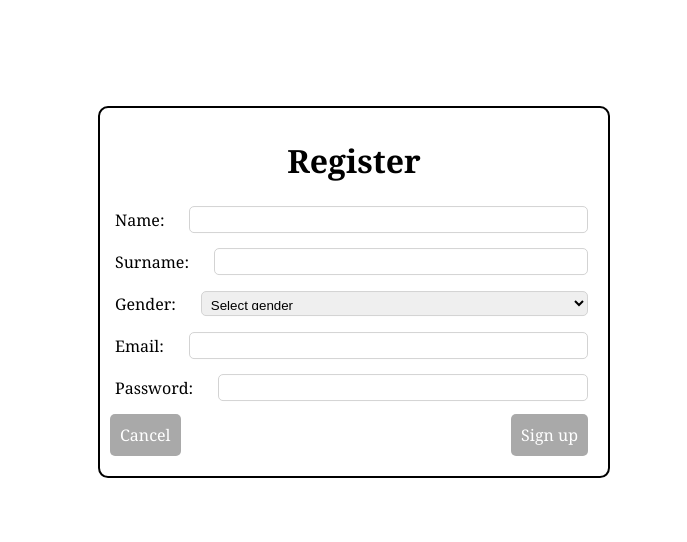
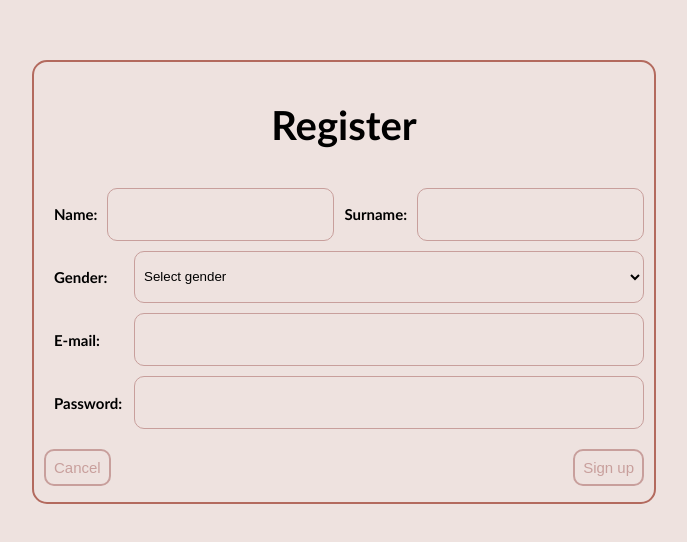
Before and after one commit to DonisPan/VAII-Recipe_Management_System_Website, a plain HTML site: page pages/register.html in a window 1280 px wide. Shown: the part 118-660 px from the top of the page, without its empty margins (296-983 px from the left). Drawn offline with Linux system fonts and the light colour scheme.

Commit message:
Design changes

```diff
--- a/pages/register.html
+++ b/pages/register.html
@@ -2,53 +2,58 @@
 <html lang="en">
 <head>
     <meta charset="UTF-8">
+    <link rel="stylesheet" href="../styles/login.css">
     <link rel="stylesheet" href="../styles/register.css">
     <title>Register...</title>
 </head>
 <body>
-<div class="register_container">
+<div class="login_container">
+    <div class="login_container_box">
         <h1>Register</h1>
-
-    <div class="register_label_combo">
-        <text>Name:</text>
-        <label for="name"></label><input type="email" id="name" name="Email">
     </div>
-
-    <div class="register_label_combo">
-        <text>Surname:</text>
-        <label for="surname"></label><input type="email" id="surname" name="Email">
+    <div class="login_container_box login_container_box2">
+        <label for="name">Name:</label>
+        <input type="text"
+               id="name"
+               name="Name">
+        <label for="surname">Surname:</label>
+        <input type="text"
+               id="surname"
+               name="Surname">
     </div>
-
-    <div class="register_label_combo">
-        <text>Gender:</text>
-        <label for="gender"></label><select name="gender" id="gender">
+    <div class="login_container_box login_container_box2">
+            <label for="gender">Gender:</label><select name="gender" id="gender">
                 <option value="">Select gender</option>
                 <option value="Male">Male</option>
                 <option value="Female">Female</option>
                 <option value="Other">Other</option>
             </select>
     </div>
-
-    <div class="register_label_combo">
-        <text>Email:</text>
-        <label for="email"></label><input type="email" id="email" name="Email">
+    <div class="login_container_box login_container_box2">
+        <label for="email">E-mail:</label>
+        <input type="email"
+               id="email"
+               name="Email">
     </div>
-
-    <div class="register_label_combo">
-        <text>Password:</text>
-        <label for="password"></label><input type="password" id="password" name="Password">
+    <div class="login_container_box login_container_box2">
+        <label for="password">Password:</label>
+        <input type="password"
+               id="password"
+               name="Email">
     </div>
-
-    <div class="register_buttons">
+    <div class="login_container_box login_container_box3">
+        <div>
             <button type="button" onclick="history.back()">Cancel</button>
+        </div>
+        <div>
             <button type="button" onclick="register()">Sign up</button>
         </div>
-
+    </div>
 </div>
 <script>
     function register() {
         // Do register operations
-        window.location.href = 'recipe_list.html'
+        window.location.href = '../index.html'
     }
 </script>
 </body>
--- a/styles/login.css
+++ b/styles/login.css
@@ -1,55 +1,87 @@
+html, body {
+    display: flex;
+    height: 100%;
+    margin: 0;
+    justify-content: center;
+    align-items: center;
+
+    background-color: #eee2df;
+}
+
 .login_container {
+    width: 600px;
+    height: 300px;
+    display: grid;
+    grid-template-rows: 2fr 1fr 1fr 1fr;
+    border: #b36a5e 2px solid;
+    border-radius: 15px;
+    gap: 10px;
     padding: 10px;
-    margin: 10px;
-    position: absolute;
-    width: 40%;
-    transform: translate(-50%, -50%);
-    top: 50%;
-    left: 50%;
-    border: 2px solid black;
-    border-radius: 10px;
-    box-sizing: border-box;
-    font-family: Georgia, serif;
+
+}
+
+.login_container_box {
+    justify-content: space-between;
+    align-content: center;
 
     h1 {
+        margin: 0;
+        font-family: "Trebuchet MS", Helvetica, sans-serif;
+        font-weight: bold;
+        font-size: 40px;
         text-align: center;
     }
 
-    h3 {
+    button {
+        font-size: 15px;
+        padding: 8px;
+        background-color: transparent;
+        color: #c89f9c;
+        border: #c89f9c 2px solid;
+        border-radius: 10px;
+    }
+
+    button:hover {
+        background-color: #c89f9c;
+        color: #eed7c5;
+    }
+
+    div {
+        justify-self: right;
+    }
+}
+.login_container_box2 {
+    display: flex;
+
+    label {
+        margin: 0;
+        padding-left: 10px;
+        font-family: "Trebuchet MS", Helvetica, sans-serif;
+        font-weight: bold;
+        font-size: 15px;
+        text-align: center;
+        align-self: center;
+
+    }
+
+    input {
+        width: 85%;
+        padding: 5px;
         margin-left: 10px;
+        box-sizing: border-box;
+        border: #c89f9c 1px solid;
+        border-radius: 10px;
+        background-color: transparent;
+        font-size: 15px;
     }
 }
 
-.login_label_combo {
+.login_container_box3 {
     display: flex;
-    justify-content: space-between;
-    margin: 10px;
-    text {
-        float: left;
-        padding: 5px;
-    }
-    label {
-        padding: 5px;
-    }
-    input {
-        width: 100%;
-        padding: 5px;
-        box-sizing: border-box;
-        border: 1px solid lightgray;
-        border-radius: 5px;
-    }
-    button {
-        font-family: Georgia, serif;
-        background-color: darkgrey;
-        border: none;
-        border-radius: 5px;
-        padding: 10px 10px;
-        color: white;
-        text-align: center;
-        font-size: 16px;
-    }
+    height: fit-content;
+    margin-top: 10px;
 
-    button:hover {
-        background-color: gray;
+    div {
+        justify-self: right;
     }
 }
--- a/styles/register.css
+++ b/styles/register.css
@@ -1,68 +1,14 @@
-.register_container {
-    padding: 10px;
-    margin: 10px;
-    position: absolute;
-    width: 40%;
-    transform: translate(-50%, -50%);
-    top: 50%;
-    left: 50%;
-    border: 2px solid black;
-    border-radius: 10px;
-    box-sizing: border-box;
-    font-family: Georgia, serif;
-
-    h1 {
-        text-align: center;
-    }
-
-    h3 {
-        margin-left: 10px;
-    }
+.login_container {
+    height: 420px;
+    grid-template-rows: 2fr 1fr 1fr 1fr 1fr 1fr;
 }
 
-.register_label_combo {
-    display: flex;
-    align-items: center;
-    margin-bottom: 10px;
-    text {
-        float: left;
-        padding: 5px;
-    }
-    label {
-        padding: 5px;
-    }
-    input, select{
-        width: 100%;
-        padding: 5px;
-        margin-left: 10px;
-        margin-right: 10px;
-        box-sizing: border-box;
-        border: 1px solid lightgray;
-        border-radius: 5px;
-    }
-    select {
-        height: 25px;
-    }
+.login_container_box2 select {
+    width: 85%;
+    padding: 5px;
+    margin-left: 10px;
+    box-sizing: border-box;
+    border: #c89f9c 1px solid;
+    border-radius: 10px;
+    background-color: transparent;
 }
-
-.register_buttons {
-    display: flex;
-    margin-bottom: 10px;
-    position: relative;
-    justify-content: space-between;
-
-    button {
-        font-family: Georgia, serif;
-        background-color: darkgrey;
-        border: none;
-        border-radius: 5px;
-        margin-right: 10px;
-        padding: 10px 10px;
-        color: white;
-        text-align: center;
-        font-size: 16px;
-    }
-    button:hover {
-        background-color: gray;
-    }
-}
```
Also changed, not shown: index.html (+3 -3 lines), pages/login.html (+19 -16 lines), styles/index.css (+12 -2 lines). Lines whose indentation alone changed are shown as unchanged.
